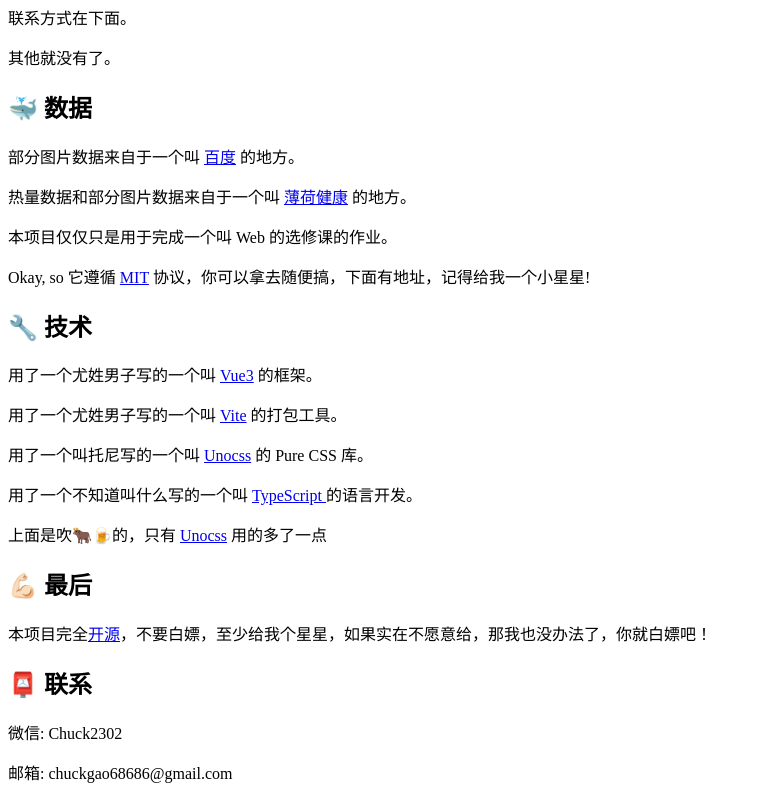
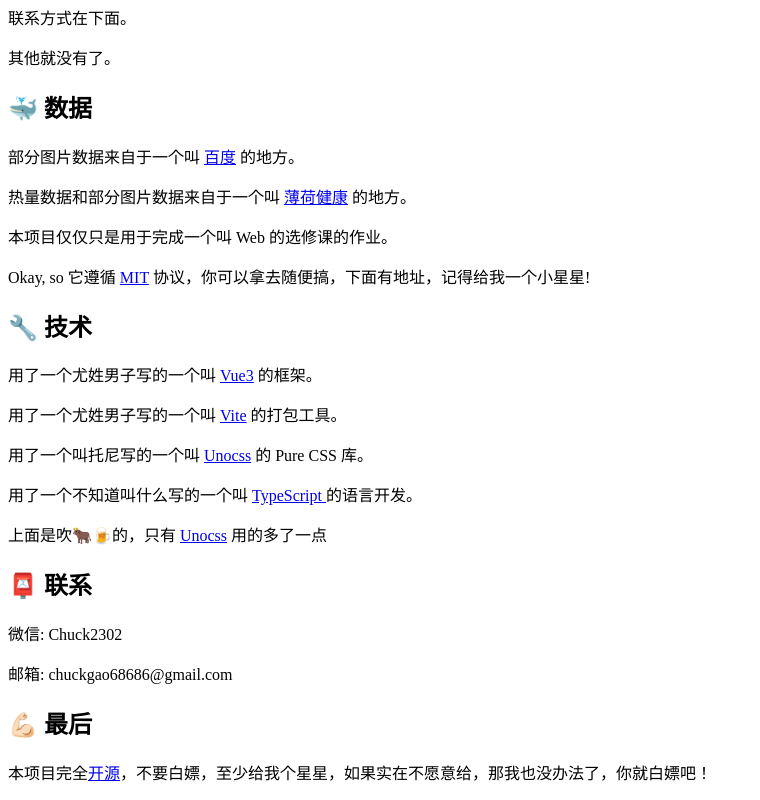
Before and after one commit to cccchuck/must-healthy, a Vue app: page /about in a window 1280 px wide. Shown: the part 363-1163 px from the top of the page, without its empty margins (0-760 px from the left). Built offline with nearby package versions, Linux system fonts and the light colour scheme.

Commit message:
update: change the order of AboutView

```diff
--- a/src/views/AboutView.vue
+++ b/src/views/AboutView.vue
@@ -139,6 +139,9 @@
       >
       用的多了一点
     </p>
+    <h2>📮 联系</h2>
+    <p>微信: Chuck2302</p>
+    <p>邮箱: chuckgao68686@gmail.com</p>
     <h2>💪🏻 最后</h2>
     <p>
       本项目完全<a
@@ -151,8 +154,5 @@
         >开源</a
       >，不要白嫖，至少给我个星星，如果实在不愿意给，那我也没办法了，你就白嫖吧！
     </p>
-    <h2>📮 联系</h2>
-    <p>微信: Chuck2302</p>
-    <p>邮箱: chuckgao68686@gmail.com</p>
   </main>
 </template>
```
